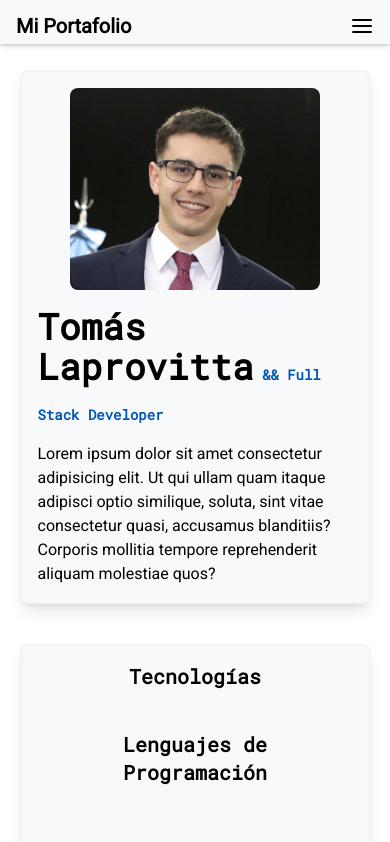
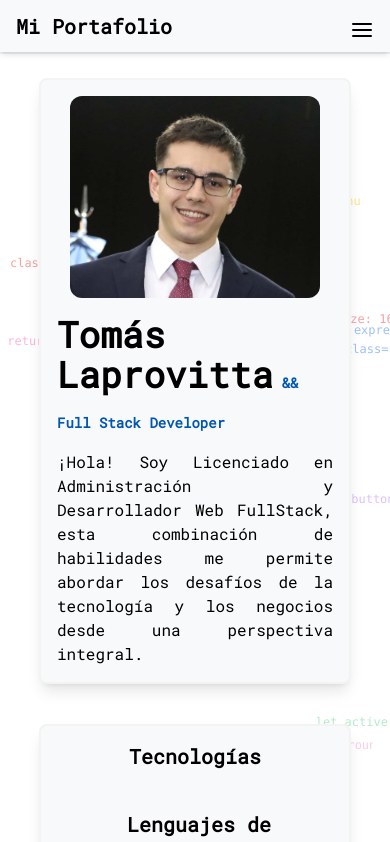
Before and after one commit to tlapro/porfolio, a Next.js app in the folder front/: page /home in a window 390 px wide. Shown: the top 842 px of the page. Built offline with nearby package versions, Linux system fonts and the light colour scheme.

Commit message:
Background Design

```diff
--- a/front/src/app/globals.css
+++ b/front/src/app/globals.css
@@ -66,9 +66,9 @@
 body {
   color: var(--foreground);
   background: var(--background);
-  font-family: var(--font-roboto), monospace;
+  font-family: var(--font-roboto-mono), monospace;
 }
 
 h1, h2, h3, h4 {
-  font-family: var(--font-roboto-mono), serif;  /* Aplica Merriweather a los encabezados */
+  font-family: var(--font-roboto-mono), serif;
 }
--- a/front/src/app/home/page.tsx
+++ b/front/src/app/home/page.tsx
@@ -34,27 +34,27 @@ export default function Home() {
 
   return (
     <div className="flex flex-col items-center justify-center">
-      <div className="flex flex-col md:flex-row w-[90%] gap-4 shadow-lg rounded-lg p-4 bg-card-bg h-fit border-2 border-card-border">
-        <div className="flex justify-center md:w-4/12">
+      <div className="flex flex-col md:flex-row w-[80%] gap-4 shadow-lg rounded-lg p-4 bg-card-bg h-fit border-2 border-card-border">
+        <div className="flex justify-center md:w-6/12">
           <Image
             src={"/tomas.jpg"}
             alt="tomas"
             width={250}
             height={250}
-            className="rounded-lg"
+            className="rounded-xl"
           />
         </div>
         <div>
           <h1 className="text-4xl font-semibold">
             Tomás Laprovitta<span className="text-sm text-link-hover"> && Full Stack Developer</span>
           </h1>
-          <p className="mt-4">
-            Lorem ipsum dolor sit amet consectetur adipisicing elit. Ut qui ullam quam itaque adipisci optio similique, soluta, sint vitae consectetur quasi, accusamus blanditiis? Corporis mollitia tempore reprehenderit aliquam molestiae quos?
+          <p className="text-md text-justify mt-4">
+           ¡Hola! Soy Licenciado en Administración y Desarrollador Web FullStack, esta combinación de habilidades me permite abordar los desafíos de la tecnología y los negocios desde una perspectiva integral.
           </p>
         </div>
       </div>
 
-      <div className="flex w-[90%] flex-col mt-10 gap-4 shadow-lg rounded-lg p-4 bg-card-bg h-fit border-2 border-card-border">
+      <div className="flex w-[80%] flex-col mt-10 gap-4 shadow-lg rounded-lg p-4 bg-card-bg h-fit border-2 border-card-border">
         <h1 className="text-xl font-semibold text-center">Tecnologías</h1>
         <div className="grid grid-cols-[1fr_5fr_1fr] w-full justify-between items-center">
           <div className="text-center mt-10">
--- a/front/src/app/layout.tsx
+++ b/front/src/app/layout.tsx
@@ -4,23 +4,24 @@ import "./globals.css";
 import NavBar from "@/components/navbar/NavBar";
 import Footer from "@/components/footer/Footer";
 import IsDarkMode from "@/components/isDark/IsDarkMode";
+import BackgroundText from "@/components/backgroundText/BackgroundText";
 
 const roboto = Roboto({
-  weight: "400", // Peso de la fuente
-  subsets: ["latin"], // Subconjunto de caracteres (opcional, pero recomendable)
-  variable: "--font-roboto", // Nombre de la variable CSS
+  weight: "400",
+  subsets: ["latin"],
+  variable: "--font-roboto",
 });
 
 const merriweather = Merriweather({
-  weight: "700", // Peso de la fuente
-  subsets: ["latin"], // Subconjunto de caracteres
-  variable: "--font-merriweather", // Nombre de la variable CSS
+  weight: "700",
+  subsets: ["latin"],
+  variable: "--font-merriweather",
 });
 
 const robotoMono = Roboto_Mono({
-  weight: "400", // Puedes ajustar el peso según sea necesario
+  weight: "400",
   subsets: ["latin"],
-  variable: "--font-roboto-mono", // Agregar variable personalizada
+  variable: "--font-roboto-mono",
 });
 
 export const metadata: Metadata = {
@@ -38,9 +39,10 @@ export default function RootLayout({
       <body
         className={`${robotoMono.variable} ${roboto.variable} ${merriweather.variable} antialiased`}
       >
+        <BackgroundText />
         <IsDarkMode>
           <NavBar />
-          <div className="mt-6">{children}</div>
+          <div className="relative z-10 mt-6">{children}</div>
           <Footer />
         </IsDarkMode>
       </body>
--- /dev/null
+++ b/front/src/components/backgroundText/BackgroundText.tsx
@@ -0,0 +1,53 @@
+"use client";
+import { phrases } from "@/helpers/phrases";
+import { useEffect } from "react";
+
+export default function BackgroundText() {
+  useEffect(() => {
+    const createRandomText = () => {
+
+      const colors = ["text-red-500", "text-green-500", "text-blue-500", "text-yellow-400", "text-purple-400", "text-pink-400"];
+      const count = Math.floor(Math.random() * 2) + 2; // Genera 2 o 3 textos por iteración
+
+      for (let j = 0; j < count; j++) {
+        const randomPhrase = phrases[Math.floor(Math.random() * phrases.length)];
+        const randomColor = colors[Math.floor(Math.random() * colors.length)];
+
+        const span = document.createElement("span");
+        span.className = `absolute text-xs md:text-sm lg:text-base font-mono opacity-0 transition-opacity duration-500 whitespace-nowrap ${randomColor}`;
+        span.style.maxWidth = "40vw";
+        span.style.overflow = "hidden";
+
+        span.style.left = `${Math.random() * 90}vw`;
+        span.style.top = `${Math.random() * 90}vh`;
+
+        span.style.pointerEvents = "none";
+
+        document.getElementById("background-container")?.appendChild(span);
+
+        let i = 0;
+        const typingInterval = setInterval(() => {
+          span.innerText = randomPhrase.substring(0, i + 1);
+          i++;
+          if (i === randomPhrase.length) clearInterval(typingInterval);
+        }, 130);
+
+        setTimeout(() => {
+          span.style.opacity = "0.5";
+        }, 100);
+
+        setTimeout(() => {
+          span.style.opacity = "0";
+          setTimeout(() => {
+            span.remove();
+          }, 400);
+        }, 4000);
+      }
+    };
+
+    const interval = setInterval(createRandomText, 800);
+    return () => clearInterval(interval);
+  }, []);
+
+  return <div id="background-container" className="absolute top-0 left-0 w-full h-full pointer-events-none -z-10 overflow-hidden" />;
+}
--- a/front/src/components/card/Card.tsx
+++ b/front/src/components/card/Card.tsx
@@ -15,7 +15,7 @@ export default function Card(tecnologies : ITecnologies) {
                 <div className="absolute inset-0 bg-black bg-opacity-90 flex flex-col items-center justify-center text-white opacity-0 group-hover:opacity-100 transition-opacity duration-300 rounded-md">
                 <h3 className="text-xl font-bold pb-2 text-link-hover">{tecnologies.name}</h3>
                     <hr className="border-1 pb-3 border-gray-100 w-6/12"/>
-                <p className="text-xs pl-4 pr-4 italic text-justify mx-auto">{tecnologies.description}</p>
+                    <p className="text-center text-xs pl-4 pr-4 italic mx-auto">{tecnologies.description}</p>
                 </div>
                 </Link>
             </div>
--- a/front/src/components/navbar/NavBar.tsx
+++ b/front/src/components/navbar/NavBar.tsx
@@ -14,15 +14,15 @@ export default function NavBar() {
     <>
       <div className="flex bg-card-bg border-card-border border-b-2">
         <div className="flex h-18 bg-card-bg shadow-md items-center w-full pt-3 pb-1 px-4 justify-between">
-          <div className="text-xl font-semibold">
+          <div className="text-xl font-semibold mb-2">
             <Link href={"/home"}>Mi Portafolio</Link>
           </div>
 
-          <div className="hidden md:flex gap-4">
-            <Link href={"/home"} className="hover:text-link-hover hover:shadow-sm rounded-lg transition duration-300 p-2">Inicio</Link>
-            <Link href={"/aboutme"} className="hover:text-link-hover hover:shadow-sm rounded-lg transition duration-300 p-2">Sobre Mi</Link>
-            <Link href={"/proyects"} className="hover:text-link-hover hover:shadow-sm rounded-lg transition duration-300 p-2">Proyectos</Link>
-            <Link href={"/contact"} className="hover:text-link-hover hover:shadow-sm rounded-lg transition duration-300 p-2">Contacto</Link>
+          <div className="hidden md:flex gap-4 mb-2">
+            <Link href={"/home"} className="hover:text-link-hover transition duration-300 p-2">Inicio</Link>
+            <Link href={"/aboutme"} className="hover:text-link-hover transition duration-300 p-2">Sobre Mi</Link>
+            <Link href={"/proyects"} className="hover:text-link-hover transition duration-300 p-2">Proyectos</Link>
+            <Link href={"/contact"} className="hover:text-link-hover transition duration-300 p-2">Contacto</Link>
             <ThemeToggle />
           </div>
 
--- /dev/null
+++ b/front/src/helpers/phrases.ts
@@ -0,0 +1,62 @@
+export const phrases = [
+    // 🔹 JavaScript
+    "console.log('Hi');",
+    "let x = Math.random();",
+    "const pi = 3.14;",
+    "setTimeout(fn, 500);",
+    "arr.map(n => n * 2);",
+    "let user = { id: 1 };",
+    "document.title = 'New';",
+    "x = Math.floor(5.6);",
+    "console.warn('Oops!');",
+    "fetch('/data.json');",
+
+    // 🔹 TypeScript
+    "let count: number = 0;",
+    "type User = { name: string; age: number; };",
+    "const add = (a: number, b: number): number => a + b;",
+    "let active: boolean = true;",
+    "const user: User = { name: 'John', age: 25 };",
+
+    // 🔹 React
+    "const [state, setState] = useState(0);",
+    "return <div>Hello!</div>;",
+    "<button onClick={() => setState(1)}>Click</button>",
+    "useEffect(() => {}, []);",
+    "export default function App() { return <h1>React</h1>; }",
+
+    // 🔹 Tailwind CSS
+    "class='bg-blue-500 text-white'",
+    "class='p-4 border rounded-md'",
+    "class='flex items-center justify-center'",
+    "class='w-full max-w-sm'",
+    "class='text-lg font-bold'",
+
+    // 🔹 HTML
+    "<h1>Hello, World!</h1>",
+    "<input type='text' placeholder='Enter text'>",
+    "<button>Click me</button>",
+    "<img src='logo.png' alt='Logo'>",
+    "<p class='text-red'>Warning!</p>",
+
+    // 🔹 CSS
+    "color: red;",
+    "background-color: blue;",
+    "display: flex;",
+    "border-radius: 8px;",
+    "font-size: 16px;",
+
+    // 🔹 Express.js
+    "app.get('/', (req, res) => res.send('Hello'));",
+    "app.listen(3000);",
+    "const express = require('express');",
+    "const app = express();",
+    "app.use(express.json());",
+
+    // 🔹 PostgreSQL
+    "SELECT * FROM users;",
+    "INSERT INTO users (name, age) VALUES ('John', 30);",
+    "DELETE FROM users WHERE id = 1;",
+    "UPDATE users SET age = 25 WHERE id = 1;",
+    "CREATE TABLE products (id SERIAL, name TEXT);",
+  ];
```
